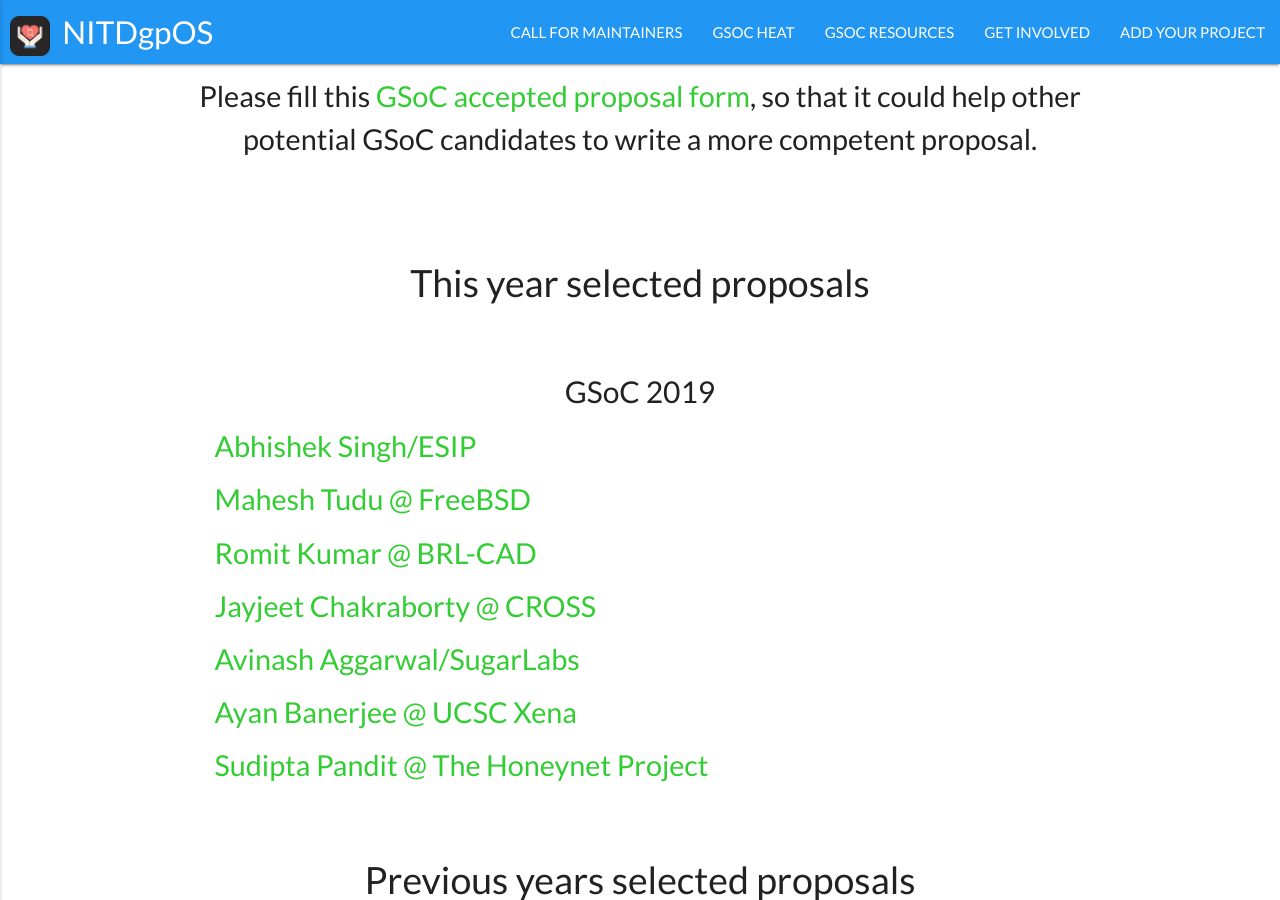
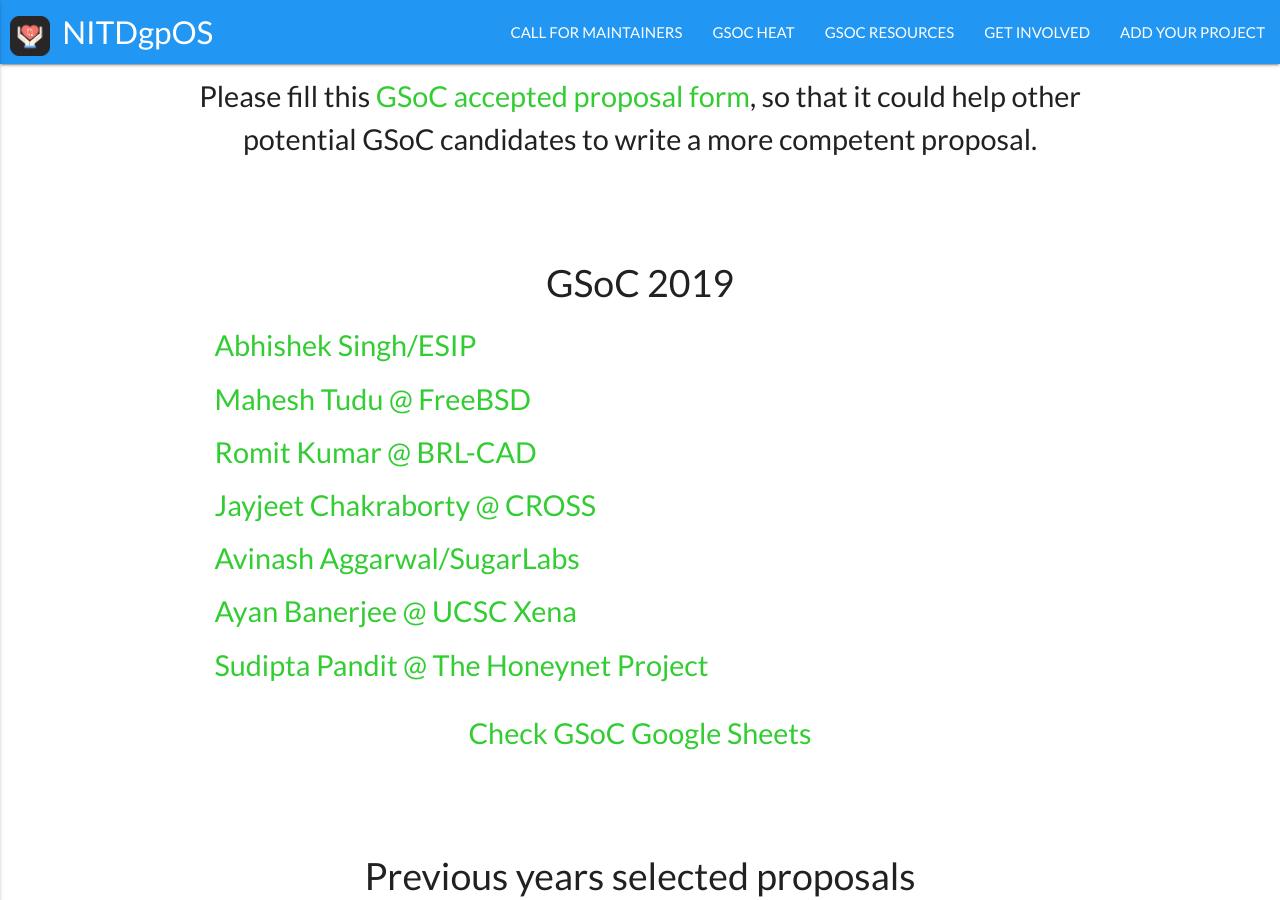
Before and after one commit to NITDgpOS/nitdgpos.github.io, a Jekyll site: the page built from GSoC_resources.md, in a window 1280 px wide and 900 px high, scrolled down 450 px. Built offline with Jekyll 4.4.1, drawn with Linux system fonts in a browser that asks for light colours; nearby versions of some CDN libraries; some of the changed text lies outside the part shown.

Commit message:
Added changes in GSoC list

```diff
--- a/GSoC_resources.md
+++ b/GSoC_resources.md
@@ -8,8 +8,7 @@
 
 Please fill this [GSoC accepted proposal form](https://forms.gle/xaoXmpEdeAJ9c9Fn9), so that it could help other potential GSoC candidates to write a more competent proposal.
 
-## This year selected proposals
-### GSoC 2019
+## GSoC 2019
 
 * [Abhishek Singh/ESIP](https://summerofcode.withgoogle.com/projects/#4567128563253248)
 * [Mahesh Tudu @ FreeBSD](https://summerofcode.withgoogle.com/projects/#6555942194249728)
@@ -18,6 +17,8 @@
 * [Avinash Aggarwal/SugarLabs](https://summerofcode.withgoogle.com/projects/#5993905961566208)
 * [Ayan Banerjee @ UCSC Xena](https://summerofcode.withgoogle.com/projects/#5795682349219840)
 * [Sudipta Pandit @ The Honeynet Project](https://summerofcode.withgoogle.com/projects/#6189934577188864)
+
+[Check GSoC Google Sheets](https://docs.google.com/spreadsheets/d/1n3bqanFoBcSsrBtjvpVW_NMgyf3sOUDxNAchwM-t4zs/edit?usp=sharing)
 
 ## Previous years selected proposals
 
@@ -41,7 +42,7 @@
 
 * [sonalkr132/rubygems.org](https://gist.github.com/sonalkr132/148875c61360e3349687ff05df04db2d)
 * [ananyo2012/publiclab](https://publiclab.org/notes/ananyo2012/03-25-2016/expanded-q-a-system-for-publiclab-org)
-* Vamsi
+* [Vamsi](https://summerofcode.withgoogle.com/archive/2016/projects/5194537727164416/)
 * Bhishakh
 * Priya
 * Sparsh
```
Also changed, not shown: other parts of GSoC_resources.md (+1 -1 lines).
